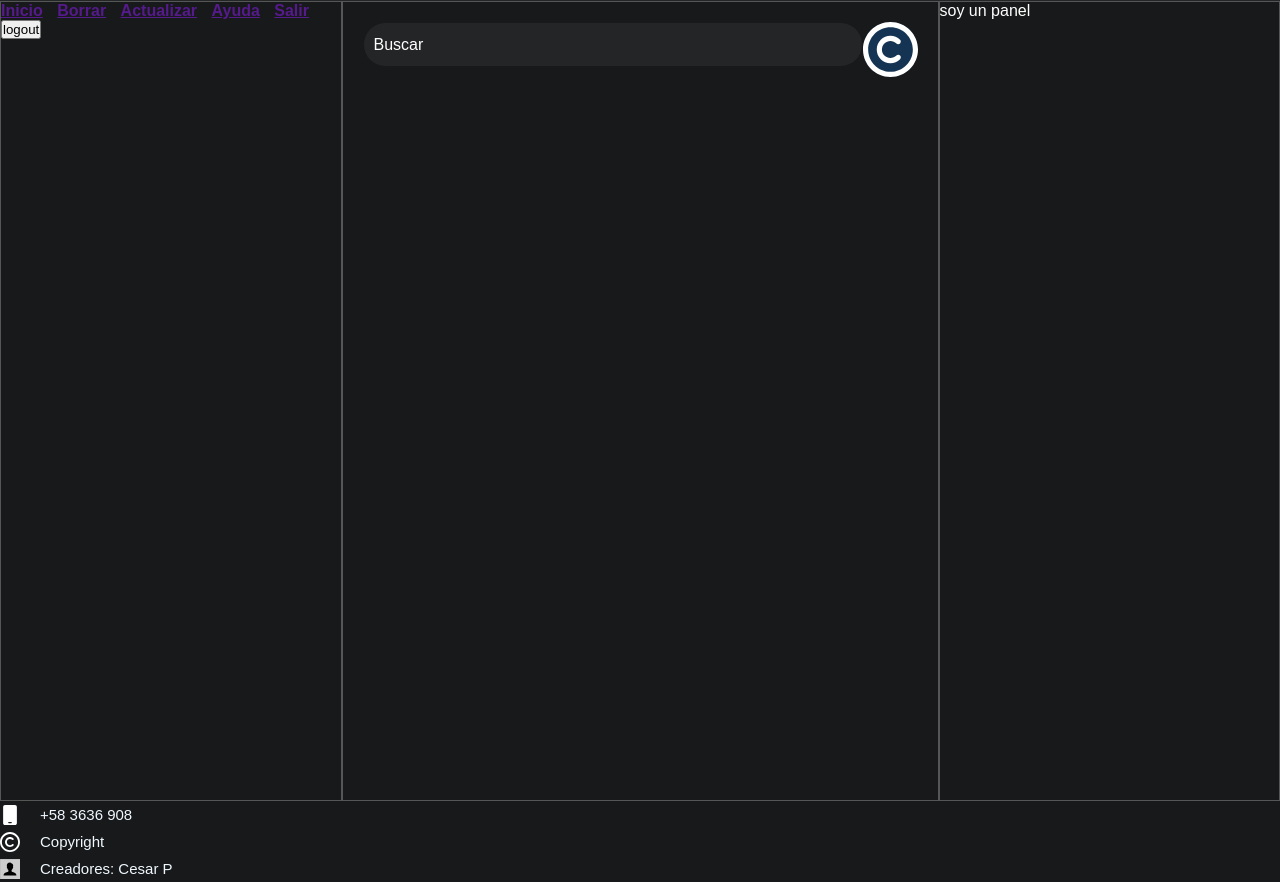
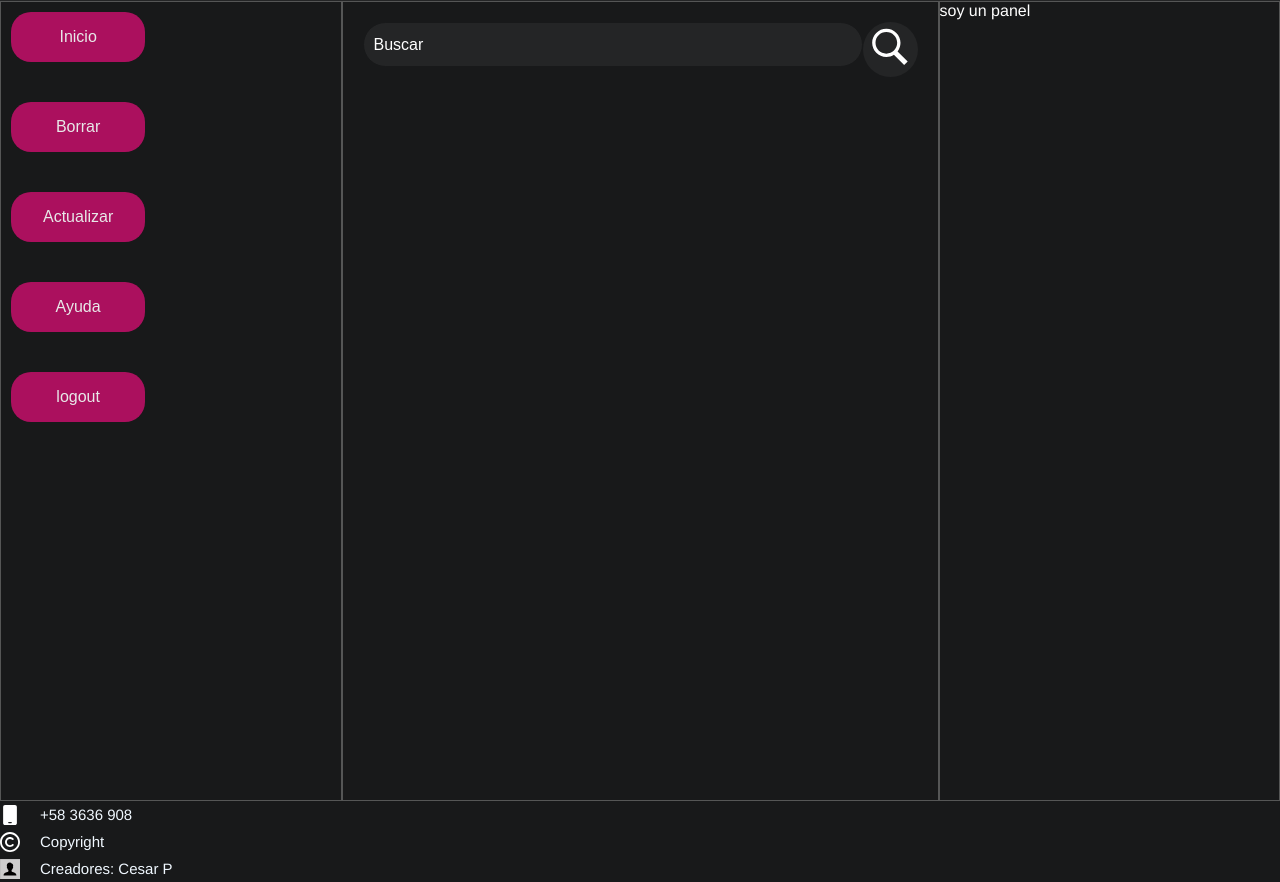
Before and after one commit to Cesarpalaciosr/Login_node_Cesar, a website: page src/views/feed.html in a window 1280 px wide. Shown: the part 64-946 px from the top of the page. Drawn offline with Linux system fonts and the light colour scheme.

Commit message:
botones de panel estilizados

```diff
--- a/src/scripts/components/feed.js
+++ b/src/scripts/components/feed.js
@@ -1,22 +1,3 @@
-//var logout = document.getElementById("logout");
-/*
-const serverUrl = "/api/logout/";
-const options = {
-    method: "POST"
-}
-async function send(e) {
-    e.preventDefault();
-
-var res = await fetch(serverUrl, options)
-
-if (response.status == 200) {
-      window.location.href = "./login.html";
-    } else {
-      alert(response.detail);
-      console.log("idk");
-    }
-}
-*/
 class feed_page extends HTMLElement {
     constructor(){
         super();
@@ -30,14 +11,13 @@ class feed_page extends HTMLElement {
         <div class = "division">
         <section class = "panel-options">
                 <div>
-                <nav>
+                <nav class = "nav-button">
                 <div class ="options">
-                    <a href="" class="nav-link">Inicio</a>
-                    <a href="" class="nav-link">Borrar</a>
-                    <a href="" class="nav-link">Actualizar</a>
-                    <a href="" class="nav-link">Ayuda</a>
-                    <a href="" class="nav-link">Salir</a>
-                    <button type="button" id = "logout" >logout</button>
+                    <button class= "button" href="" class="nav-link">Inicio</button>
+                    <button class= "button" href="" class="nav-link">Borrar</button>
+                    <button class= "button" href="" class="nav-link">Actualizar</button>
+                    <button class= "button" href="" class="nav-link">Ayuda</button>
+                    <button class= "button" type="button" id = "logout" >logout</button>
                     </nav>
                     </div>
                 </div>
@@ -50,8 +30,11 @@ class feed_page extends HTMLElement {
                     <div class="buscar">
                         <input class = "input" type="text" placeholder="Buscar">
                         <div class="btn">
-                        <svg xmlns="http://www.w3.org/2000/svg" viewBox="0 0 512 512"><!--! Font Awesome Pro 6.1.1 by @fontawesome - https://fontawesome.com License - https://fontawesome.com/license (Commercial License) Copyright 2022 Fonticons, Inc. --><path d="M256 0C114.6 0 0 114.6 0 256s114.6 256 256 256s256-114.6 256-256S397.4 0 256 0zM256 464c-114.7 0-208-93.31-208-208S141.3 48 256 48s208 93.31 208 208S370.7 464 256 464zM255.1 176C255.1 176 255.1 176 255.1 176c21.06 0 40.92 8.312 55.83 23.38c9.375 9.344 24.53 9.5 33.97 .1562c9.406-9.344 9.469-24.53 .1562-33.97c-24-24.22-55.95-37.56-89.95-37.56c0 0 .0313 0 0 0c-33.97 0-65.95 13.34-89.95 37.56c-49.44 49.88-49.44 131 0 180.9c24 24.22 55.98 37.56 89.95 37.56c.0313 0 0 0 0 0c34 0 65.95-13.34 89.95-37.56c9.312-9.438 9.25-24.62-.1562-33.97c-9.438-9.312-24.59-9.219-33.97 .1562c-14.91 15.06-34.77 23.38-55.83 23.38c0 0 .0313 0 0 0c-21.09 0-40.95-8.312-55.89-23.38c-30.94-31.22-30.94-82.03 0-113.3C214.2 184.3 234 176 255.1 176z"/></svg>
-                    </div>
+                        <svg xmlns="http://www.w3.org/2000/svg" x="0px" y="0px"
+                        width="50" height="50"
+                        viewBox="-7 -5 60 60"
+                        style=" fill:#fffffff;"><path d="M 21 3 C 11.601563 3 4 10.601563 4 20 C 4 29.398438 11.601563 37 21 37 C 24.355469 37 27.460938 36.015625 30.09375 34.34375 L 42.375 46.625 L 46.625 42.375 L 34.5 30.28125 C 36.679688 27.421875 38 23.878906 38 20 C 38 10.601563 30.398438 3 21 3 Z M 21 7 C 28.199219 7 34 12.800781 34 20 C 34 27.199219 28.199219 33 21 33 C 13.800781 33 8 27.199219 8 20 C 8 12.800781 13.800781 7 21 7 Z"></path></svg>
+                        </div>
             </div>
                 </div>
         </section>
--- a/src/styles/styles.css
+++ b/src/styles/styles.css
@@ -1,6 +1,6 @@
 body {
   margin: 0;
-  font-family: "Mulish", sans-serif;
+  font-family: 'Helvetica', 'Arial','Mulish', sans-serif;
 	background: linear-gradient(-45deg, #ee7752, #e73c7e, #23a6d5, #23d5ab);
 	background-size: 400% 400%;
 	animation: gradient 15s ease infinite;
@@ -174,11 +174,15 @@ feed-page{
 }
 /*OPciones panel izquierdo*/
 .panel-options{
-  grid-template-columns: subgrid;
+  display: flex;
 }
- /*.options{
+.options{
+  display: grid;
+  grid-template-columns: min-content;
+  justify-content: center;
+  row-gap: 10px;
 
-}*/
+}
 
 nav a{
   font-weight: 600;
@@ -189,7 +193,24 @@ nav a:hover{
   color:white;
 }
 /*Dashboard*/
-
+.nav-button{
+  padding-left: 10px ;
+}
+.button {
+  display: inline-block;
+  font-size: 1em;
+  padding: 1em 2em;
+  margin-top: 10px;
+  margin-bottom: 20px;
+  appearance: none;
+  background-color: #bb1066;
+  opacity: 0.9;
+  color: #fff;
+  border-radius: 20px;
+  border: none;
+  cursor: pointer;
+  position: relative;
+}
 .buscar{
   display: flex;
   justify-content: center;
@@ -231,7 +252,7 @@ input, text{
   top: 0;
   right: 0;
   /*position: absolute;*/
-  background: #153453;
+  background: #242526;
   text-align: center;
   color: white;
   font-size: 18px;
```
